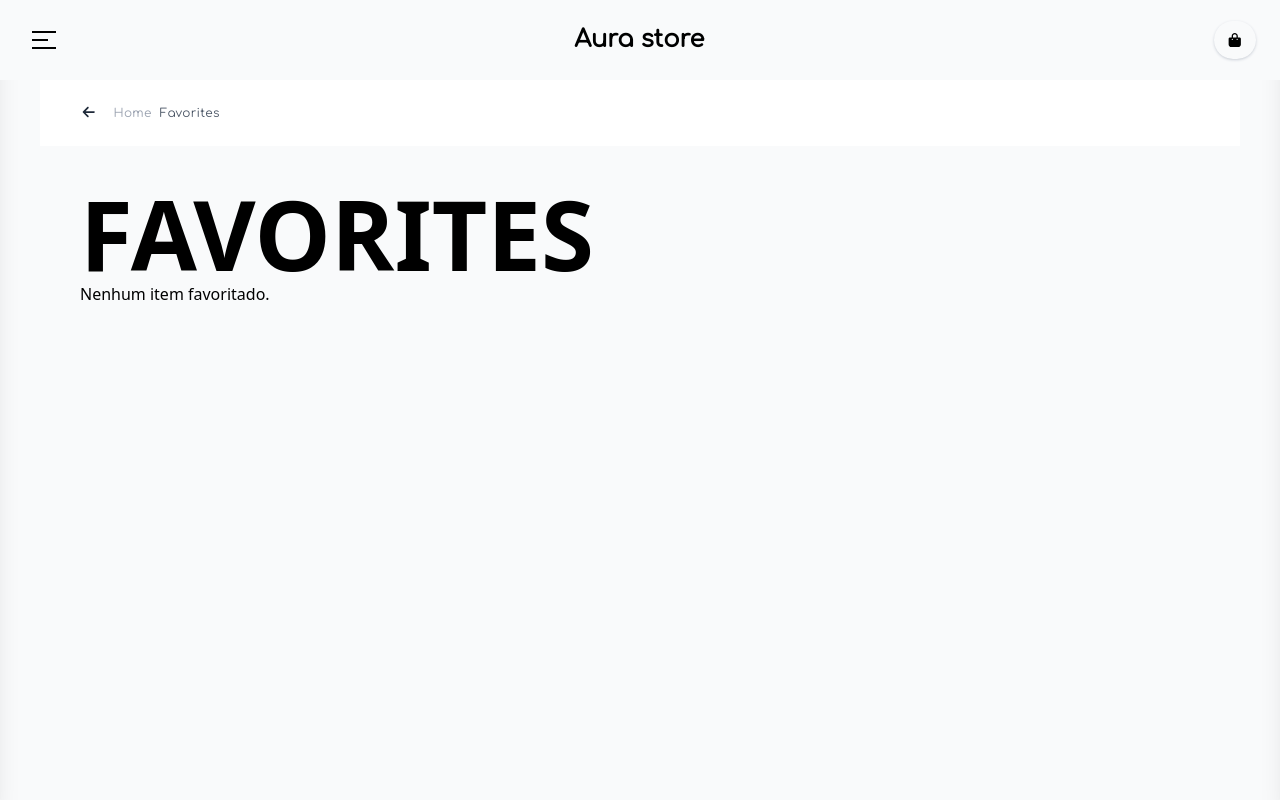
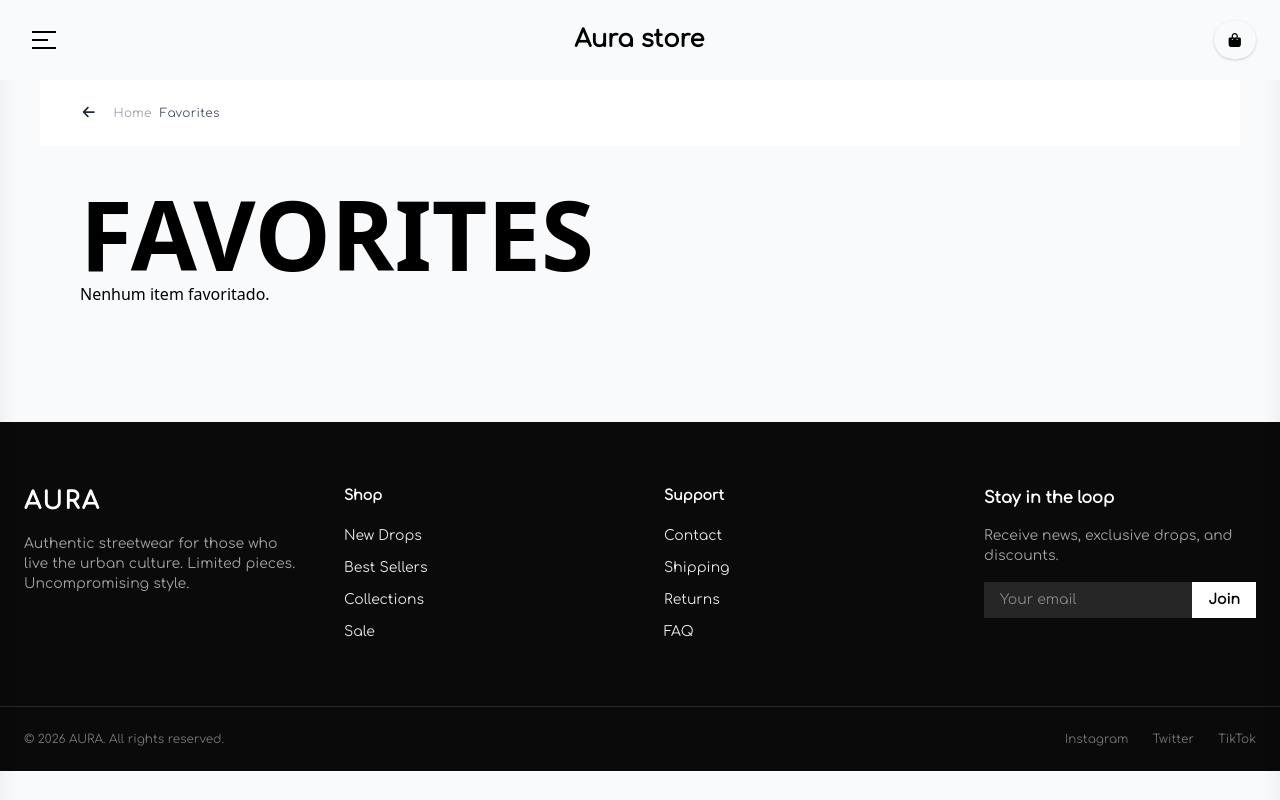
Before and after one commit to IgorBern02/website-design, a React (Vite) app in the folder frontend/: page /favorites in a window 1280 px wide. Built offline with nearby package versions, Linux system fonts and the light colour scheme.

Commit message:
feat: footer created and rendered

```diff
--- a/frontend/src/App.tsx
+++ b/frontend/src/App.tsx
@@ -8,6 +8,7 @@ import { useState } from "react";
 import { NavSideBar } from "./components/ui/NavSideBar";
 import { FavoritePage } from "./pages/FavoritesPage";
 import { CartSidebar } from "./components/ui/CartSidebar";
+import { Footer } from "./components/Footer/Footer";
 
 function App() {
   const [isMenuOpen, setIsMenuOpen] = useState(false);
@@ -33,6 +34,10 @@ function App() {
           <Route path="/favorites" element={<FavoritePage />} />
         </Routes>
       </main>
+
+      <footer>
+        <Footer />
+      </footer>
     </div>
   );
 }
--- /dev/null
+++ b/frontend/src/components/Footer/Footer.tsx
@@ -0,0 +1,86 @@
+export const Footer = () => {
+  return (
+    <footer className="w-full bg-neutral-950 text-neutral-200 font-comfortaa">
+      <div className="max-w-7xl mx-auto px-6 py-16 grid grid-cols-1 md:grid-cols-4 gap-12">
+        {/* Marca */}
+        <div className="flex flex-col gap-4">
+          <h2 className="text-2xl font-bold tracking-widest text-white">
+            AURA
+          </h2>
+          <p className="text-sm text-neutral-400">
+            Authentic streetwear for those who live the urban culture. Limited
+            pieces. Uncompromising style.
+          </p>
+        </div>
+
+        {/* Navegação */}
+        <div className="flex flex-col gap-3 text-sm">
+          <h3 className="text-white font-semibold mb-2">Shop</h3>
+          <a href="#" className="hover:text-white transition">
+            New Drops
+          </a>
+          <a href="#" className="hover:text-white transition">
+            Best Sellers
+          </a>
+          <a href="#" className="hover:text-white transition">
+            Collections
+          </a>
+          <a href="#" className="hover:text-white transition">
+            Sale
+          </a>
+        </div>
+
+        {/* Suporte */}
+        <div className="flex flex-col gap-3 text-sm">
+          <h3 className="text-white font-semibold mb-2">Support</h3>
+          <a href="#" className="hover:text-white transition">
+            Contact
+          </a>
+          <a href="#" className="hover:text-white transition">
+            Shipping
+          </a>
+          <a href="#" className="hover:text-white transition">
+            Returns
+          </a>
+          <a href="#" className="hover:text-white transition">
+            FAQ
+          </a>
+        </div>
+
+        {/* Newsletter */}
+        <div className="flex flex-col gap-4">
+          <h3 className="text-white font-semibold">Stay in the loop</h3>
+          <p className="text-sm text-neutral-400">
+            Receive news, exclusive drops, and discounts.
+          </p>
+          <div className="flex">
+            <input
+              type="email"
+              placeholder="Your email"
+              className="w-full px-4 py-2 bg-neutral-800 text-sm outline-none"
+            />
+            <button className="px-4 bg-white text-black text-sm font-bold cursor-pointer">
+              Join
+            </button>
+          </div>
+        </div>
+      </div>
+
+      {/* Linha inferior */}
+      <div className="border-t border-neutral-800 py-6 px-6 flex flex-col md:flex-row items-center justify-between text-xs text-neutral-500">
+        <span>© {new Date().getFullYear()} AURA. All rights reserved.</span>
+        <div className="flex gap-6 mt-4 md:mt-0">
+          <a href="#" className="hover:text-white transition">
+            Instagram
+          </a>
+          <a href="#" className="hover:text-white transition">
+            Twitter
+          </a>
+          <a href="#" className="hover:text-white transition">
+            TikTok
+          </a>
+        </div>
+      </div>
+    </footer>
+  );
+};
--- a/frontend/src/components/shop/Filters/CategoryDropdown.tsx
+++ b/frontend/src/components/shop/Filters/CategoryDropdown.tsx
@@ -12,7 +12,7 @@ export const CategoryDropdown = ({
     <div className="relative">
       <div
         onClick={() => setIsCategoriesOpen(!isCategoriesOpen)}
-        className="flex items-center gap-2 px-4 py-2 bg-gray-50 rounded-full text-gray-500 text-sm cursor-pointer border border-transparent hover:border-gray-200 transition-all"
+        className="flex items-center gap-2 px-4 py-2 bg-gray-100 rounded-full text-gray-500 text-sm cursor-pointer border border-transparent hover:border-gray-200 transition-all"
       >
         <span>Categories</span>
         <FontAwesomeIcon
--- a/frontend/src/components/shop/Filters/Filters.tsx
+++ b/frontend/src/components/shop/Filters/Filters.tsx
@@ -4,7 +4,7 @@ import type { FiltersProps } from "./types";
 
 export const Filters = ({ onSearch, onCategorySelect }: FiltersProps) => {
   return (
-    <section className="h-20 w-full flex items-center gap-4 relative">
+    <section className="h-20 w-full flex items-center gap-4 relative ">
       <CategoryDropdown onCategorySelect={onCategorySelect} />
       <SearchInput onSearch={onSearch} />
     </section>
--- a/frontend/src/components/shop/Filters/SearchInput.tsx
+++ b/frontend/src/components/shop/Filters/SearchInput.tsx
@@ -8,7 +8,7 @@ export const SearchInput = ({ onSearch }: SearchInputProps) => {
         type="text"
         placeholder="Search"
         onChange={(e) => onSearch(e.target.value)}
-        className="w-full bg-gray-50 py-2 px-5 pr-10 rounded-full text-sm outline-none border border-transparent focus:border-gray-200"
+        className="w-full bg-gray-100 py-2 px-5 pr-10 rounded-full text-sm outline-none border border-transparent focus:border-gray-200"
       />
       <FontAwesomeIcon
         icon="magnifying-glass"
```
